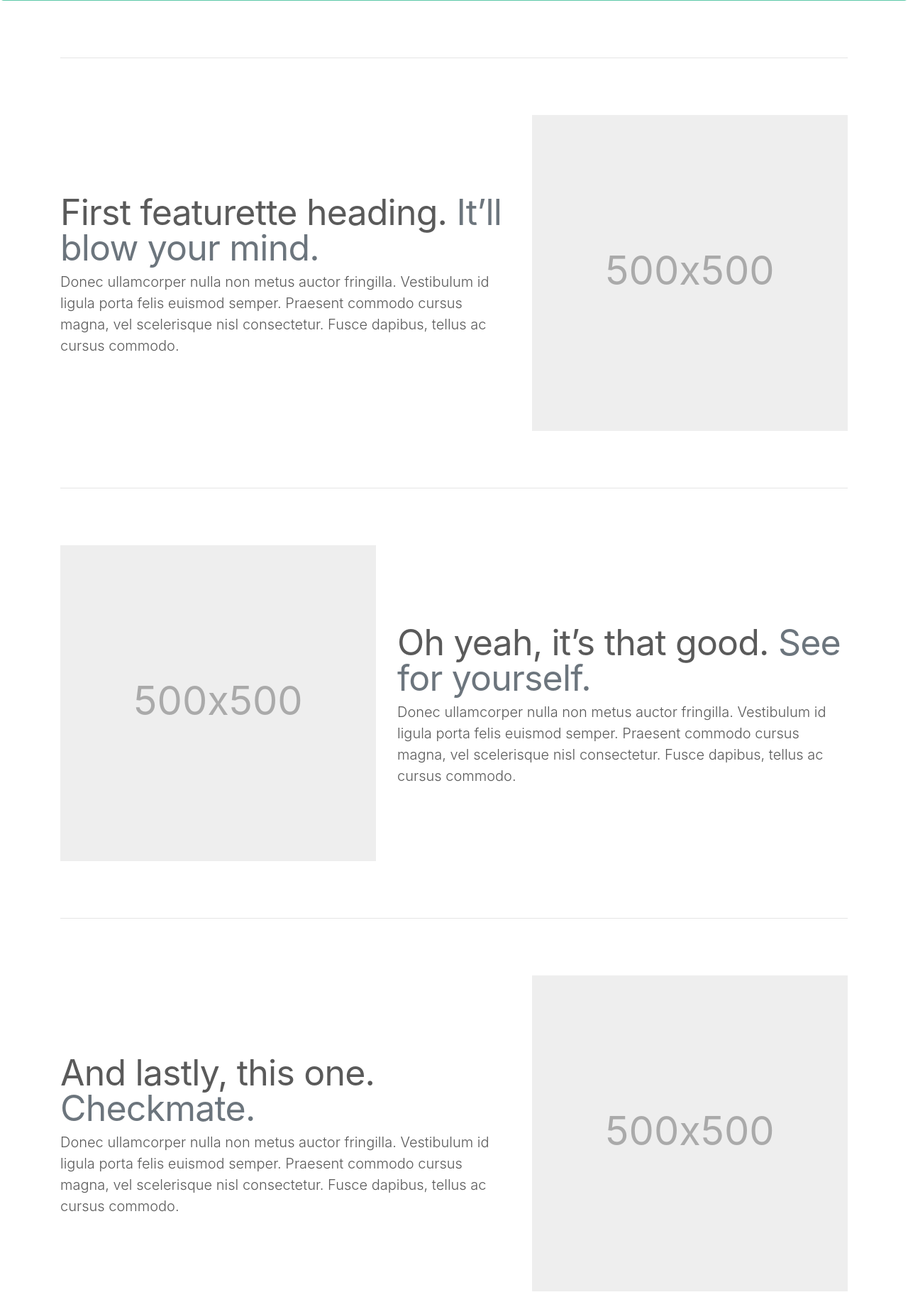
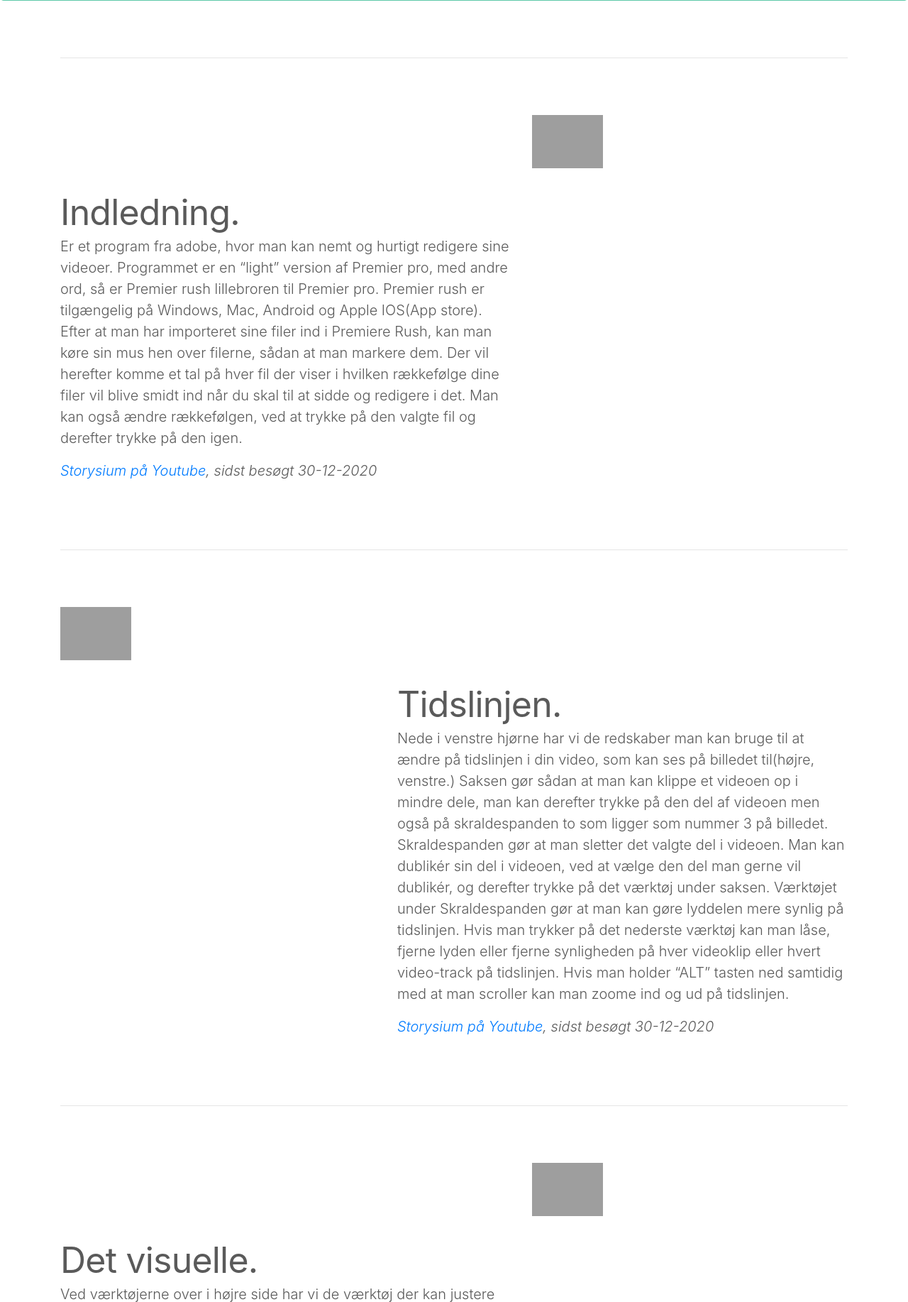
Before and after one commit to Jhm20P/L-ringsportfolio, a PHP site: page /quick.php in a window 1280 px wide. Shown: the part 285-2119 px from the top of the page at 71% size. Run offline with PHP 8.4, Linux system fonts and the light colour scheme; some libraries are stand-ins or nearby versions; grey boxes are pictures that could not be loaded.

Commit message:
Update quick.php

```diff
--- a/lærings-portfolio/quick.php
+++ b/lærings-portfolio/quick.php
@@ -1,12 +1,13 @@
 <!doctype html>
-<html lang="en">
+<html lang="da">
   <head>
     <meta charset="utf-8">
     <meta name="viewport" content="width=device-width, initial-scale=1, shrink-to-fit=no">
     <meta name="description" content="">
-    <meta name="author" content="Mark Otto, Jacob Thornton, and Bootstrap contributors">
+    <meta name="author" content="Jonas Hawthorn Mikkelsen">
     <meta name="generator" content="Jekyll v4.1.1">
-    <title>Carousel Template · Bootstrap</title>
+    <link rel="icon" href="favicon.ico">
+    <title>Quick n´ dirty video</title>
 
     <link rel="canonical" href="https://getbootstrap.com/docs/4.5/examples/carousel/">
 
@@ -15,9 +16,12 @@
 
     <!-- Bootstrap core CSS -->
 <link href="assets/dist/css/bootstrap.min.css" rel="stylesheet">
+  <!-- EGEN CSS -->
 <link rel="stylesheet" href="underside.css">
 <link rel="stylesheet" href="bodyfix.css">
-
+<link rel="stylesheet" href="video.css">
+<link rel="stylesheet" href="billede.css">
+  <!-- INTERN CSS -->
     <style>
       .bd-placeholder-img {
         font-size: 1.125rem;
@@ -33,14 +37,17 @@
           font-size: 3.5rem;
         }
       }
+
+
     </style>
     <!-- Custom styles for this template -->
     <link href="carousel.css" rel="stylesheet">
   </head>
+    <!-- MENU BAR -->
   <?php include("Menu.inc"); ?>
 
 <main role="main">
-
+<!-- SEKTION MED OVERSKRIFT OG UNDEROVERSKRIFT -->
   <section class="jumbotron text-center">
     <div class="container">
       <h1>Quick n´ dirty video</h1>
@@ -58,39 +65,48 @@
     <!-- START THE FEATURETTES -->
 
     <hr class="featurette-divider">
-
+    <!-- INDLEDNING -->
     <div class="row featurette">
       <div class="col-md-7">
-        <h2 class="featurette-heading">First featurette heading. <span class="text-muted">It’ll blow your mind.</span></h2>
-        <p class="lead">Donec ullamcorper nulla non metus auctor fringilla. Vestibulum id ligula porta felis euismod semper. Praesent commodo cursus magna, vel scelerisque nisl consectetur. Fusce dapibus, tellus ac cursus commodo.</p>
+        <h2 class="featurette-heading">Indledning.</h2>
+        <p class="lead">Er et program fra adobe, hvor man kan nemt og hurtigt redigere sine videoer. Programmet er en “light” version af Premier pro, med andre ord, så er Premier rush lillebroren til Premier pro. Premier rush er tilgængelig på Windows, Mac, Android og Apple IOS(App store). Efter at man har importeret sine filer ind i Premiere Rush, kan man køre sin mus hen over filerne, sådan at man markere dem. Der vil herefter komme et tal på hver fil der viser i hvilken rækkefølge dine filer vil blive smidt ind når du skal til at sidde og redigere i det. Man kan også ændre rækkefølgen, ved at trykke på den valgte fil og derefter trykke på den igen.</p>
+        <p class="lead"><cite><a href="https://www.youtube.com/watch?v=Tsc81qbpy6g&t=446s&ab_channel=Storysium" target="_blank">Storysium på Youtube</a>, sidst besøgt <time datetime="2020-12-30">30-12-2020</time></cite></p>
       </div>
       <div class="col-md-5">
-        <svg class="bd-placeholder-img bd-placeholder-img-lg featurette-image img-fluid mx-auto" width="500" height="500" xmlns="http://www.w3.org/2000/svg" preserveAspectRatio="xMidYMid slice" focusable="false" role="img" aria-label="Placeholder: 500x500"><title>Placeholder</title><rect width="100%" height="100%" fill="#eee"/><text x="50%" y="50%" fill="#aaa" dy=".3em">500x500</text></svg>
+        <image class="quick" src="tidslinj.png" height="auto" width="100px">
       </div>
     </div>
-
+    <!-- INDLEDNING SLUT -->
     <hr class="featurette-divider">
-
+    <!-- TIDSLINJEN -->
     <div class="row featurette">
       <div class="col-md-7 order-md-2">
-        <h2 class="featurette-heading">Oh yeah, it’s that good. <span class="text-muted">See for yourself.</span></h2>
-        <p class="lead">Donec ullamcorper nulla non metus auctor fringilla. Vestibulum id ligula porta felis euismod semper. Praesent commodo cursus magna, vel scelerisque nisl consectetur. Fusce dapibus, tellus ac cursus commodo.</p>
+        <h2 class="featurette-heading">Tidslinjen.</h2>
+        <p class="lead">Nede i venstre hjørne har vi de redskaber man kan bruge til at ændre på tidslinjen i din video, som kan ses på billedet til(højre, venstre.) Saksen  gør sådan at man kan klippe et videoen op i mindre dele, man kan derefter trykke på den del af videoen men også på skraldespanden to som ligger som nummer 3 på billedet. Skraldespanden gør at man sletter det valgte del i videoen. Man kan dublikér sin del i videoen, ved at vælge den del man gerne vil dublikér, og derefter trykke på det værktøj under saksen. Værktøjet under Skraldespanden gør at man kan gøre lyddelen mere synlig på tidslinjen. Hvis man trykker på det nederste værktøj kan man låse, fjerne lyden eller fjerne synligheden på hver videoklip eller hvert video-track på tidslinjen. Hvis man holder “ALT” tasten ned samtidig med at man scroller kan man zoome ind og ud på tidslinjen.</p>
+        <p class="lead"><cite><a href="https://www.youtube.com/watch?v=Tsc81qbpy6g&t=446s&ab_channel=Storysium" target="_blank">Storysium på Youtube</a>, sidst besøgt <time datetime="2020-12-30">30-12-2020</time></cite></p>
       </div>
       <div class="col-md-5 order-md-1">
-        <svg class="bd-placeholder-img bd-placeholder-img-lg featurette-image img-fluid mx-auto" width="500" height="500" xmlns="http://www.w3.org/2000/svg" preserveAspectRatio="xMidYMid slice" focusable="false" role="img" aria-label="Placeholder: 500x500"><title>Placeholder</title><rect width="100%" height="100%" fill="#eee"/><text x="50%" y="50%" fill="#aaa" dy=".3em">500x500</text></svg>
+        <image class="quick" src="tidslinj.png" height="auto" width="100px">
       </div>
     </div>
-
+    <!-- TIDSLINJEN SLUT -->
     <hr class="featurette-divider">
-
+    <!-- DET VISUELLE -->
     <div class="row featurette">
       <div class="col-md-7">
-        <h2 class="featurette-heading">And lastly, this one. <span class="text-muted">Checkmate.</span></h2>
-        <p class="lead">Donec ullamcorper nulla non metus auctor fringilla. Vestibulum id ligula porta felis euismod semper. Praesent commodo cursus magna, vel scelerisque nisl consectetur. Fusce dapibus, tellus ac cursus commodo.</p>
+        <h2 class="featurette-heading">Det visuelle.</h2>
+        <p class="lead">Ved værktøjerne over i højre side har vi de værktøj der kan justere på det visuelle i din video. Det første værktøj er “Tekstværktøjet” Her kan man sætte en tekst ind på videoen. Det næste værktøj lige under er “Transitioner” her kan man give et klip en transition samt ændre hvor lang den transition skal være. Det tredje værktøj er hvor man kan ændre farven på det valgte del af videoen nede i tidslinjen. Det fjerde værktøj, er hvor du kan ændre på hastigheden af det valgte del i tidslinjen. Og man kan endda bestemme hvor meget af den del i tidslinjen der skal påvirkes. Det femte værktøj, er hvor man kan ændre lydstyrken på det valgte del i tidslinjen, samt det at man kan vælge om det skal være stemmer, baggrundslyd, og musikken. Det sidste værktøj, er hvor man kan bestemme størrelsen på det valgte del af videoen i tidslinjen.</p>
+        <p class="lead"><cite><a href="https://www.youtube.com/watch?v=Tsc81qbpy6g&t=446s&ab_channel=Storysium" target="_blank">Storysium på Youtube</a>, sidst besøgt <time datetime="2020-12-30">30-12-2020</time></cite></p>
       </div>
       <div class="col-md-5">
-        <svg class="bd-placeholder-img bd-placeholder-img-lg featurette-image img-fluid mx-auto" width="500" height="500" xmlns="http://www.w3.org/2000/svg" preserveAspectRatio="xMidYMid slice" focusable="false" role="img" aria-label="Placeholder: 500x500"><title>Placeholder</title><rect width="100%" height="100%" fill="#eee"/><text x="50%" y="50%" fill="#aaa" dy=".3em">500x500</text></svg>
+        <image class="quick" src="visuelle.png" height="auto" width="100px">
       </div>
+    </div>
+    <!-- DET VISUELLE SLUT -->
+    <hr class="featurette-divider">
+    <!-- YOUTUBE GRUPPEARBEJDE VIDEO -->
+    <div class="embed">
+    <iframe class="quick-video" width="1110" height="624" src="https://www.youtube.com/embed/EZBNnUBNN8A" frameborder="0" allow="accelerometer; autoplay; clipboard-write; encrypted-media; gyroscope; picture-in-picture" allowfullscreen></iframe>
     </div>
 
     <hr class="featurette-divider">
@@ -108,10 +124,11 @@
       <i class="fab fa-instagram footer-icon"></i>
       <i class="fas fa-envelope footer-icon"></i>
 
-    <p>© Copyright 2020 Jonas Hawthorn Mikkelsen</p>
+    <p class="copyright">© Copyright 2020 Jonas Hawthorn Mikkelsen</p>
   </div>
   </footer>
 </main>
+<!-- JAVASCRIPT BRUGT TIL ALLE UNDERSIDER -->
 <script src="https://code.jquery.com/jquery-3.5.1.slim.min.js" integrity="sha384-DfXdz2htPH0lsSSs5nCTpuj/zy4C+OGpamoFVy38MVBnE+IbbVYUew+OrCXaRkfj" crossorigin="anonymous"></script>
       <script>window.jQuery || document.write('<script src="assets/js/vendor/jquery.slim.min.js"><\/script>')</script><script src="assets/dist/js/bootstrap.bundle.min.js"></script>
 </html>
```
